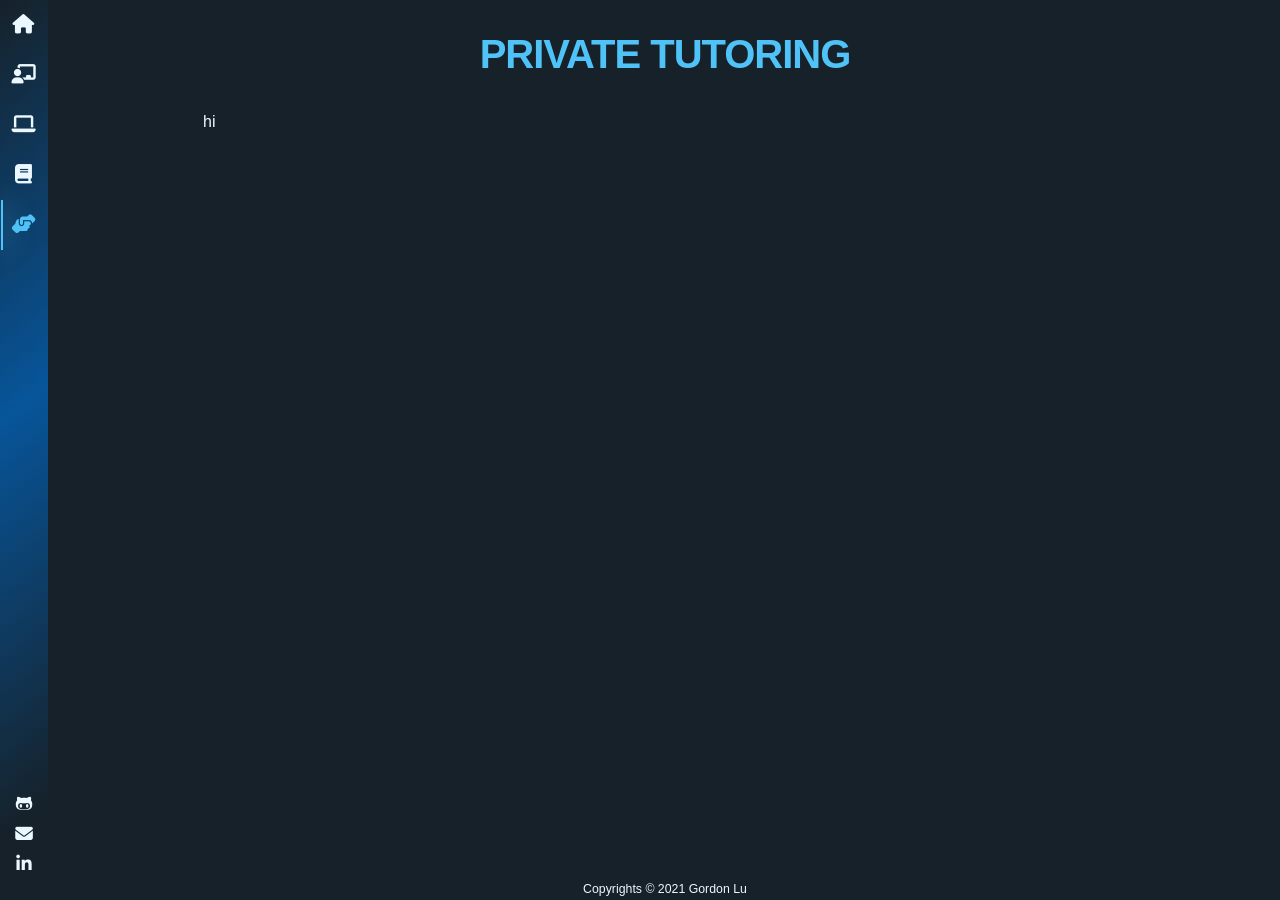
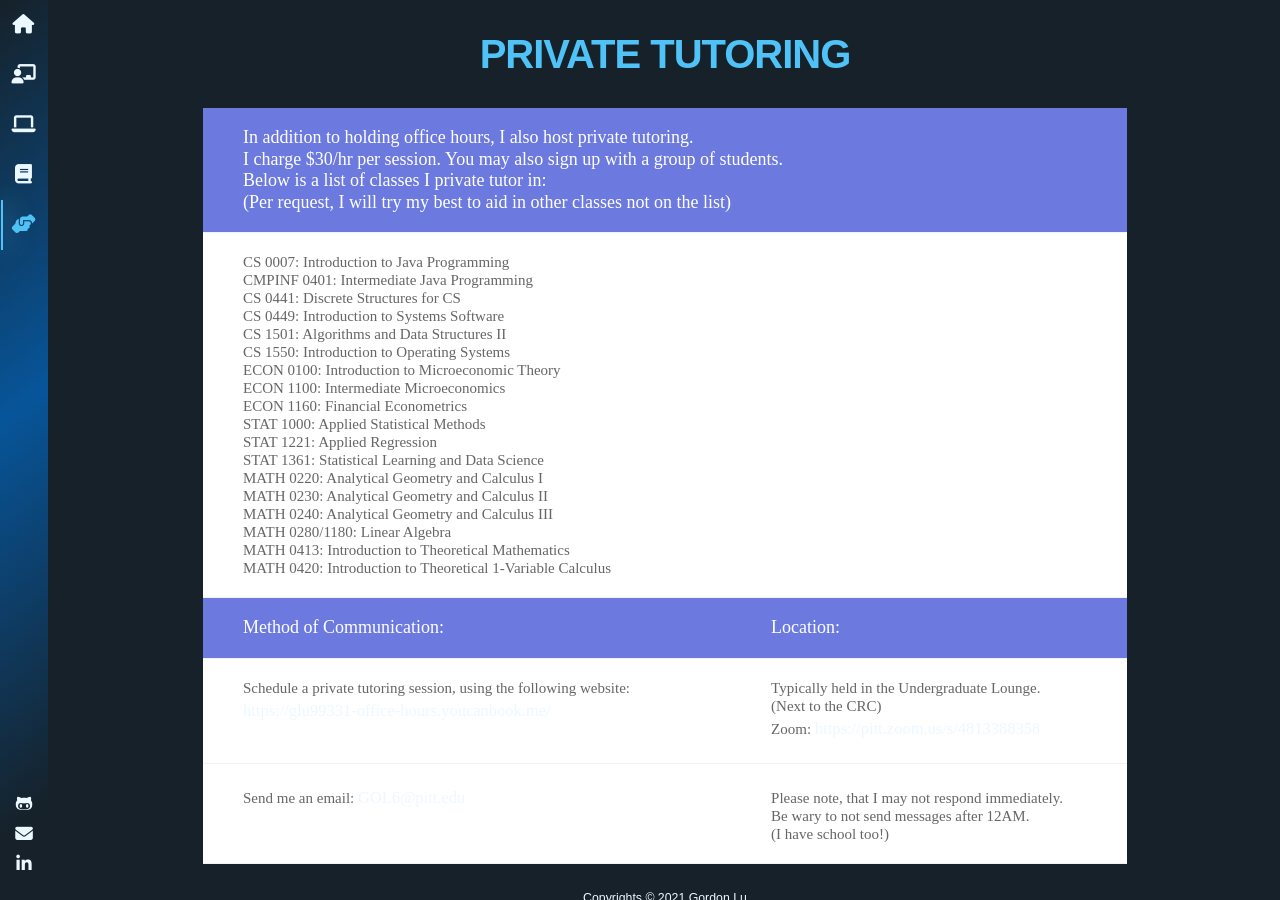
Before and after one commit to glu99331/glu99331.github.io, a Jekyll site: the page built from pages/tutoring.html, in a window 1280 px wide. Built offline with Jekyll 4.4.1, drawn with Linux system fonts in a browser that asks for light colours; nearby versions of some CDN libraries; some web fonts are replaced.

Commit message:
Update Tutoring Page

```diff
--- a/pages/tutoring.html
+++ b/pages/tutoring.html
@@ -4,5 +4,77 @@ layout: category-aggregator
 permalink: tutoring.html
 category: Tutoring
 ---
+<div class="limiter">
+    <div class="table">
+        <div class="row header">
+            <div class="cell">
+                In addition to holding office hours, I also host private tutoring. <br>
+                I charge $30/hr per session. You may also sign up with a group of students.<br>
+                Below is a list of classes I private tutor in: <br>
+                (Per request, I will try my best to aid in other classes not on the list)
+            </div>
+        </div>
+    </div>
+    <div class = "table">
+        <div class="row">
+            <div class="cell" data-title="Course Name" text-align = "left">
+                    CS 0007: Introduction to Java Programming <br>
+                    CMPINF 0401: Intermediate Java Programming <br>
+                    CS 0441: Discrete Structures for CS <br>
+                    CS 0449: Introduction to Systems Software <br>
+                    CS 1501: Algorithms and Data Structures II <br>
+                    CS 1550: Introduction to Operating Systems <br>
+                    ECON 0100: Introduction to Microeconomic Theory <br>
+                    ECON 1100: Intermediate Microeconomics <br>
+                    ECON 1160: Financial Econometrics <br>
+                    STAT 1000: Applied Statistical Methods <br>
+                    STAT 1221: Applied Regression <br>
+                    STAT 1361: Statistical Learning and Data Science <br>
+                    MATH 0220: Analytical Geometry and Calculus I <br>
+                    MATH 0230: Analytical Geometry and Calculus II <br>
+                    MATH 0240: Analytical Geometry and Calculus III <br>
+                    MATH 0280/1180: Linear Algebra <br>
+                    MATH 0413: Introduction to Theoretical Mathematics <br>
+                    MATH 0420: Introduction to Theoretical 1-Variable Calculus
+            </div>
+        </div>
+        </div>
+    </div>
+            <div class = "table">
+               <div class="row header">
+                       <div class="cell">
+                           Method of Communication:
+                       </div>
+                       <div class="cell">
+                           Location:
+                       </div>
+                </div>
 
-hi
+                <div class="row">
+                    <div class="cell" data-title="Option I">
+                        Schedule a private tutoring session, using the following website:
+                        <br><a href="https://glu99331-office-hours.youcanbook.me/">https://glu99331-office-hours.youcanbook.me/</a>
+                    </div>
+                    <div class="cell" data-title="Location">
+                        Typically held in the Undergraduate Lounge.
+                        <br>(Next to the CRC)
+                        <br>Zoom: <a href="https://pitt.zoom.us/s/4813388358">https://pitt.zoom.us/s/4813388358</a>
+                    </div>
+                </div>
+
+                <div class="row">
+                    <div class="cell" data-title="Option II">
+                        Send me an email:
+                        <a href = "mailto:GOL6@pitt.edu">
+                            GOL6@pitt.edu
+                        </a>
+                    </div>
+                    <div class="cell" data-title="Description">
+                        Please note, that I may not respond immediately.
+                        <br>Be wary to not send messages after 12AM.
+                        <br>(I have school too!)
+                    </div>
+                </div>
+
+            </div>
+        </div>
```
